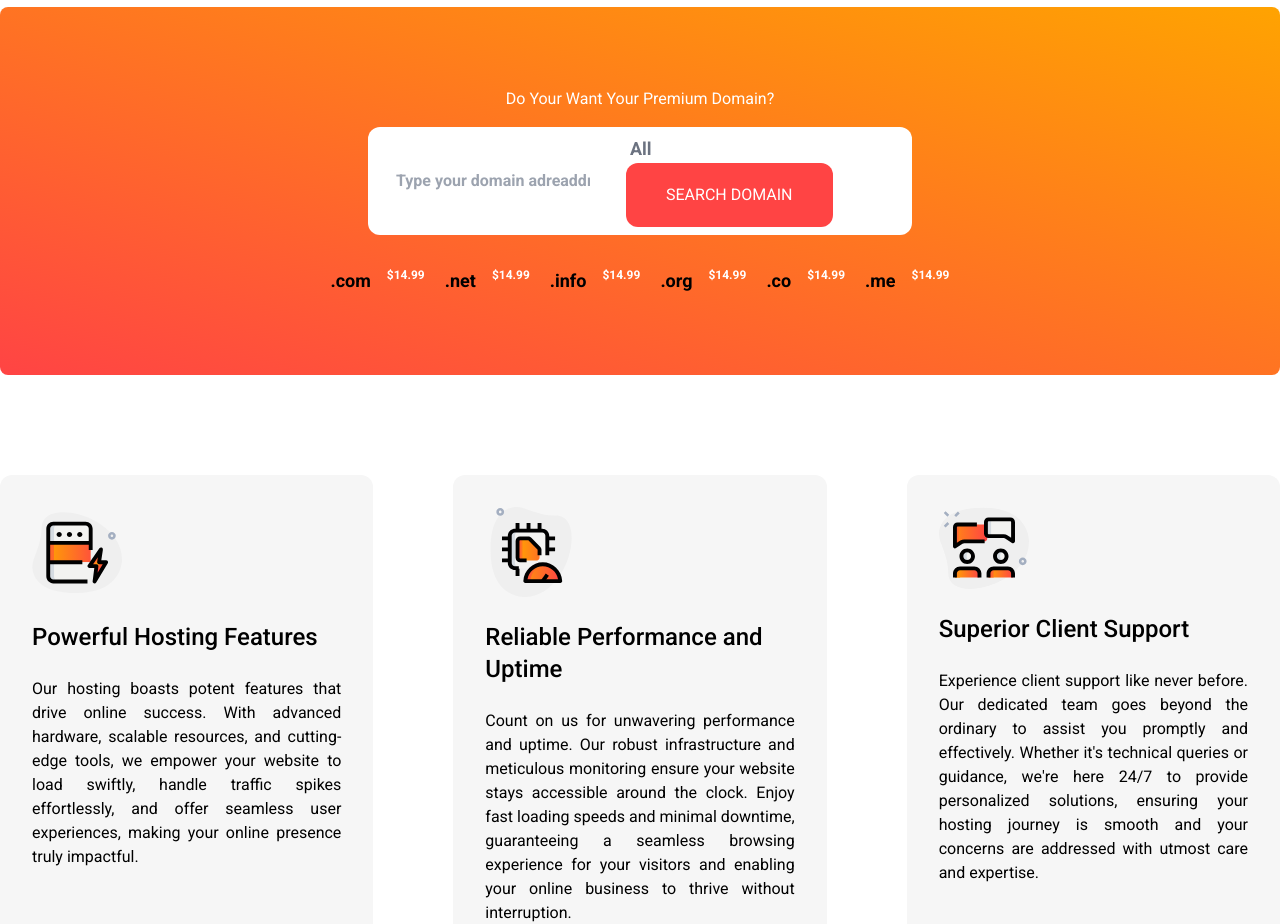
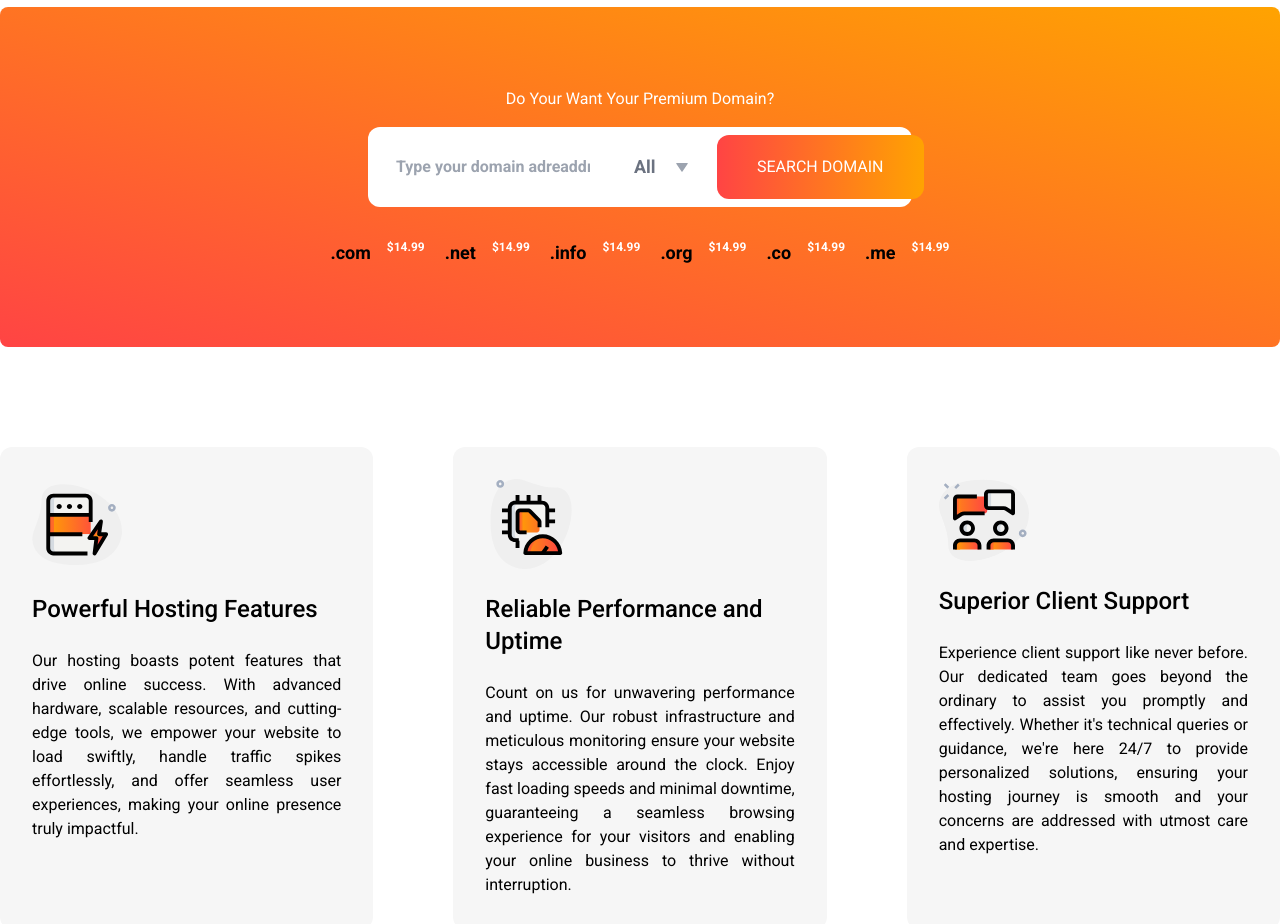
Before and after one commit to pothikit/hostfule-project, a React (Create React App) app: page / in a window 1280 px wide. Shown: the part 1080-2004 px from the top of the page. Built offline with nearby package versions, Linux system fonts and the light colour scheme; a web font is replaced by a local one.

Commit message:
domain src updated

```diff
--- a/src/components/home/domainSeach.jsx
+++ b/src/components/home/domainSeach.jsx
@@ -1,5 +1,6 @@
 import React, { useState } from 'react'
 import data from '../../data.json'
+import { BiSolidDownArrow } from "react-icons/bi"
 
 function DomainSeach() {
     let alldomain = data.domainExtention;
@@ -28,18 +29,20 @@ function DomainSeach() {
                     <div className='p-20 px-40'>
                         <h2 className='text-center text-white mb-4'>Do Your Want Your Premium Domain?</h2>
                         <div className='search-bar flex flex-col'>
-                            <form method="post" action="https://my.hostflu.com/cart.php?a=add&domain=register" className='bg-white flex justify-between items-center px-3 py-2 rounded-xl md:mx-52'>
+                            <form method="post" action="https://my.hostflu.com/cart.php?a=add&domain=register" className='bg-white flex justify-between items-center pl-3 py-2 rounded-xl md:mx-52'>
                                 <input type="text" defaultValue={DomainNameWithExtension} className='text-black hidden' name='query' />
-                                <input type="text" placeholder='Type your domain adreaddress' className='p-4 flex-1 outline-none font-semibold' name="" id='domainName' required onChange={handleDoaminInput} />
+                                <input type="text" placeholder='Type your domain adreaddress' className='p-4 flex-1 outline-none font-semibold focus:border rounded-lg' name="" id='domainName' required onChange={handleDoaminInput} />
 
-                                <div className='px-2 space-x-3'>
-                                    <select name="extension" id="extensionSelect" className='outline-0 text-lg px-4 text-gray-500 font-semibold cursor-pointer bg-transparent appearance-none' onChange={handleSelect}>
-                                        <option value="All" defaultValue>All</option>
-                                        {alldomain.map((domain) => (
-                                            <option key={domain.id} className='text-lg' value={domain.extension}>{domain.extension}</option>
-                                        ))}
-                                    </select>
-                                    <input type="submit" value="SEARCH DOMAIN" className='cursor-pointer py-5 bg-primary rounded-xl text-white px-10' />
+                                <div className='px-2 space-x-3 flex items-center'>
+                                    <div className='cursor-pointer flex items-center mr-4'>
+                                        <select name="extension" id="extensionSelect" className='outline-0 text-lg px-5 text-gray-500 font-semibold cursor-pointer bg-transparent appearance-none' onChange={handleSelect}>
+                                            <option value="All" defaultValue>All</option>
+                                            {alldomain.map((domain) => (
+                                                <option key={domain.id} className='text-lg' value={domain.extension}>{domain.extension}</option>
+                                            ))}
+                                        </select><span className='text-gray-400 cursor-pointer text-sm -ml-5 pointer-events-none'><BiSolidDownArrow /></span>
+                                    </div>
+                                    <input type="submit" value="SEARCH DOMAIN" className='cursor-pointer py-5 bg-gradient-to-r from-primary to-secondary to-100% rounded-xl text-white px-10' />
                                 </div>
                             </form>
                             <div className="extensions mt-8">
--- a/src/data.json
+++ b/src/data.json
@@ -202,7 +202,25 @@
             "id": 4,
             "icon": "/src/asstes/serviceLogo/migration.png",
             "title": "Free Migration",
-            "description": "If you're not happy, we'll refund your hosting fees in the first"
+            "description": "If you're not happy, we'll refund your hosting fees in the first 30days."
+        },
+        {
+            "id": 5,
+            "icon": "/src/asstes/serviceLogo/update.png",
+            "title": "99.99% Update",
+            "description": "We work when work. Whenever that happens to be."
+        },
+        {
+            "id": 6,
+            "icon": "/src/asstes/serviceLogo/affordable.png",
+            "title": "Affordable Price",
+            "description": "If you're not happy, we'll refund your hosting fees in the first 30days."
+        },
+        {
+            "id": 7,
+            "icon": "/src/asstes/serviceLogo/cloud.png",
+            "title": "Cloud Backup",
+            "description": "If you're not happy, we'll refund your hosting fees in the first 30days."
         }
     ]
 }
```
